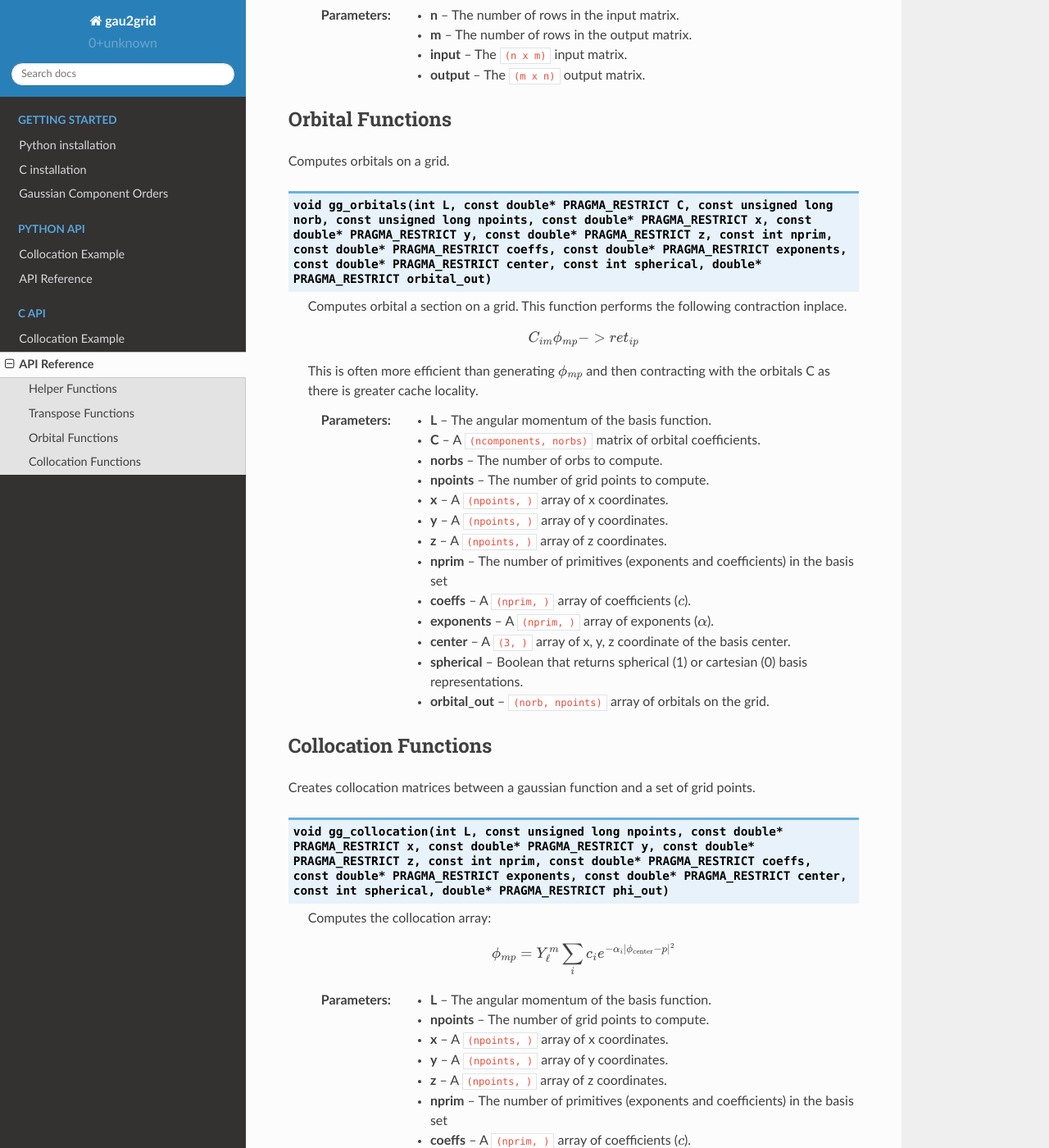
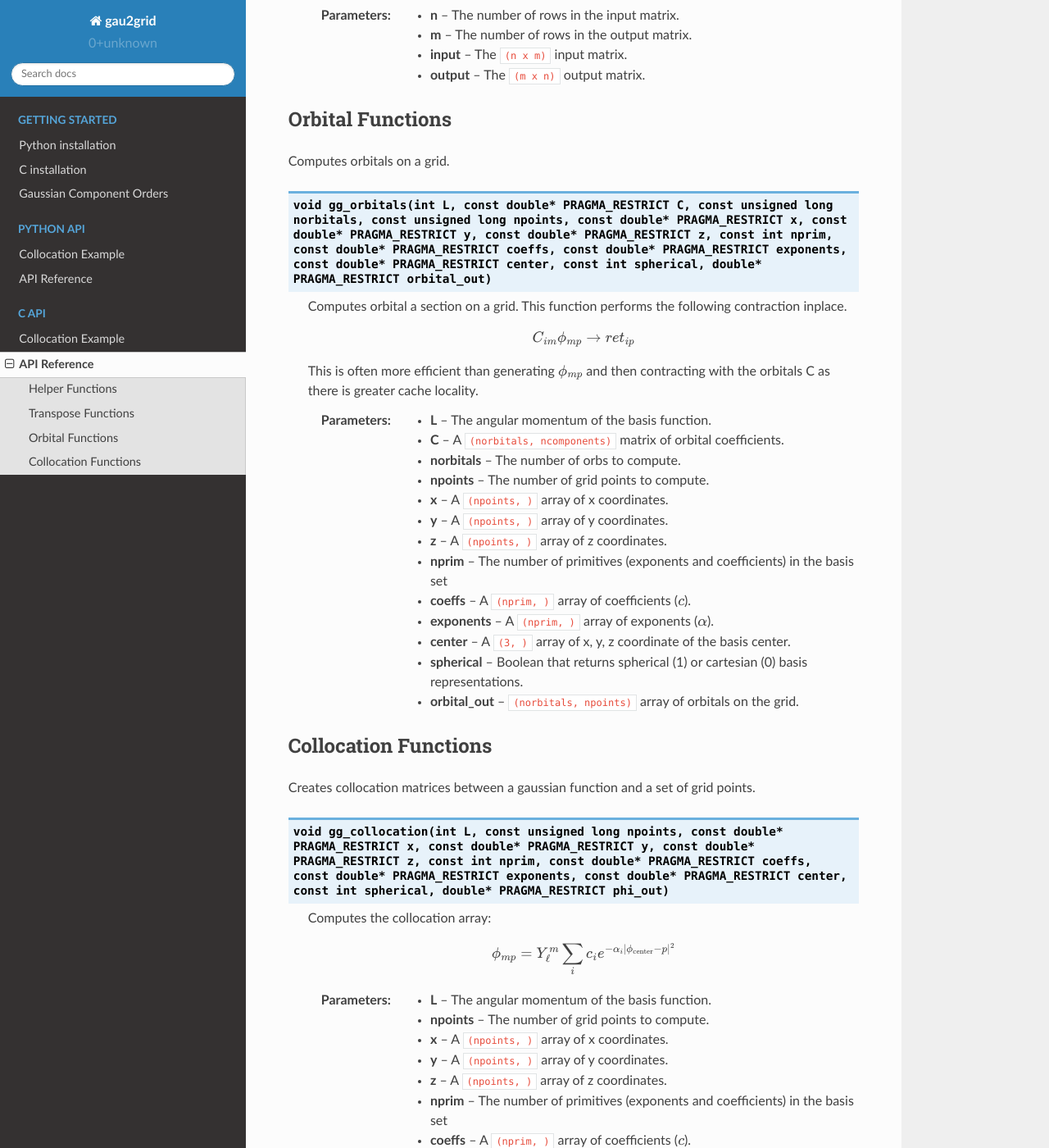
Before and after one commit to dgasmith/gau2grid, a Sphinx documentation site: the page built from docs/source/c_api.rst, in a window 1280 px wide and 1400 px high, scrolled down 1126 px. Shown: the whole window at 82% size. Built offline with Sphinx 7.4.7 and the Read the Docs theme 2.0.0, drawn with Linux system fonts in a browser that asks for light colours.

```diff
--- a/docs/source/c_api.rst
+++ b/docs/source/c_api.rst
@@ -55,21 +55,21 @@ Orbital Functions
 Computes orbitals on a grid.
 
 
-.. c:function:: void gg_orbitals(int L, const double* PRAGMA_RESTRICT C, const unsigned long norb, const unsigned long npoints, const double* PRAGMA_RESTRICT x, const double* PRAGMA_RESTRICT y, const double* PRAGMA_RESTRICT z, const int nprim, const double* PRAGMA_RESTRICT coeffs, const double* PRAGMA_RESTRICT exponents, const double* PRAGMA_RESTRICT center, const int spherical, double* PRAGMA_RESTRICT orbital_out)
+.. c:function:: void gg_orbitals(int L, const double* PRAGMA_RESTRICT C, const unsigned long norbitals, const unsigned long npoints, const double* PRAGMA_RESTRICT x, const double* PRAGMA_RESTRICT y, const double* PRAGMA_RESTRICT z, const int nprim, const double* PRAGMA_RESTRICT coeffs, const double* PRAGMA_RESTRICT exponents, const double* PRAGMA_RESTRICT center, const int spherical, double* PRAGMA_RESTRICT orbital_out)
 
     Computes orbital a section on a grid. This function performs the following
     contraction inplace.
 
     .. math::
 
-        C_{im} \phi_{m p} -> ret_{i p}
+        C_{im} \phi_{m p} \rightarrow ret_{i p}
 
     This is often more efficient than generating :math:`\phi_{m p}` and then
     contracting with the orbitals C as there is greater cache locality.
 
     :param L: The angular momentum of the basis function.
-    :param C: A ``(ncomponents, norbs)`` matrix of orbital coefficients.
-    :param norbs: The number of orbs to compute.
+    :param C: A ``(norbitals, ncomponents)`` matrix of orbital coefficients.
+    :param norbitals: The number of orbs to compute.
     :param npoints: The number of grid points to compute.
     :param x: A ``(npoints, )`` array of x coordinates.
     :param y: A ``(npoints, )`` array of y coordinates.
@@ -79,7 +79,7 @@ Computes orbitals on a grid.
     :param exponents: A ``(nprim, )`` array of exponents (:math:`\alpha`).
     :param center: A ``(3, )`` array of x, y, z coordinate of the basis center.
     :param spherical: Boolean that returns spherical (1) or cartesian (0) basis representations.
-    :param orbital_out: ``(norb, npoints)`` array of orbitals on the grid.
+    :param orbital_out: ``(norbitals, npoints)`` array of orbitals on the grid.
 
 Collocation Functions
 +++++++++++++++++++++
```
Also changed, not shown: 1 other file.
